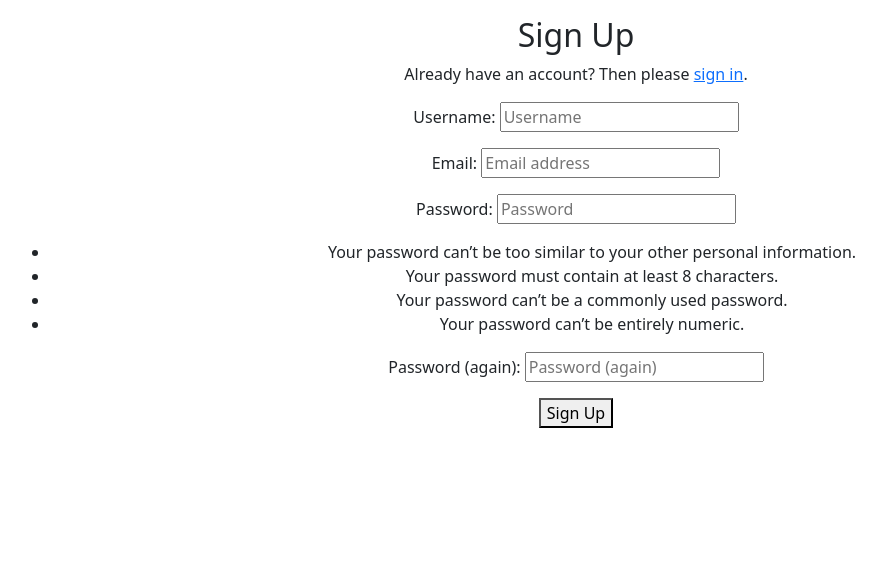
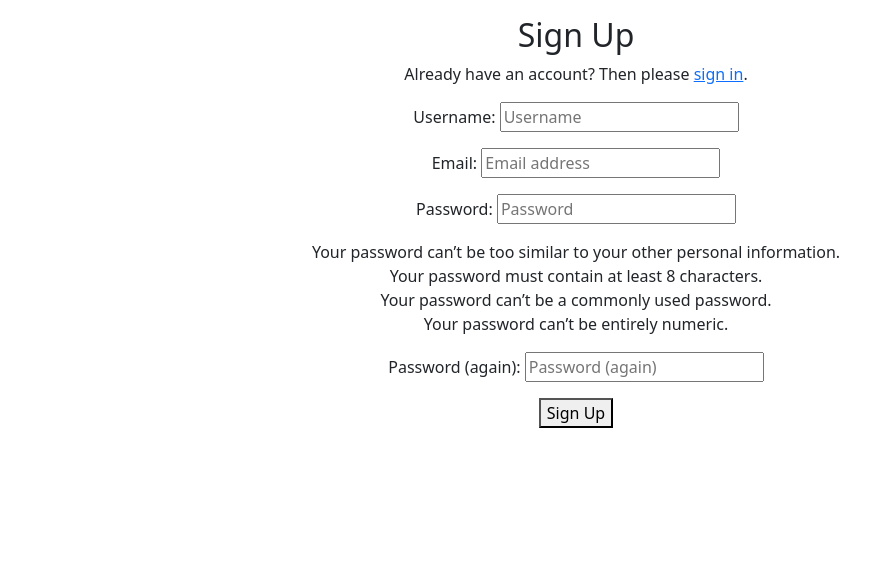
Before and after one commit to Morgana-S/ourglass, a Django app: page /accounts/signup/ in a window 1280 px wide. Shown: the part 59-635 px from the top of the page, without its empty margins (64-949 px from the left). Run offline with Django 5.2, Linux system fonts and the light colour scheme; some libraries are stand-ins or nearby versions.

Commit message:
Add custom css for account signup page

```diff
--- a/static/css/style.css
+++ b/static/css/style.css
@@ -42,3 +42,11 @@ body {
 .carousel-control-next {
 	border-radius: 50%;
 }
+
+/* accounts/signup.html CSS-------------------------------------------------- */
+#sign-in-body ul {
+	list-style: none;
+	padding-left: 0;
+}
+
+/* accounts/login.html CSS--------------------------------------------------- */
```
